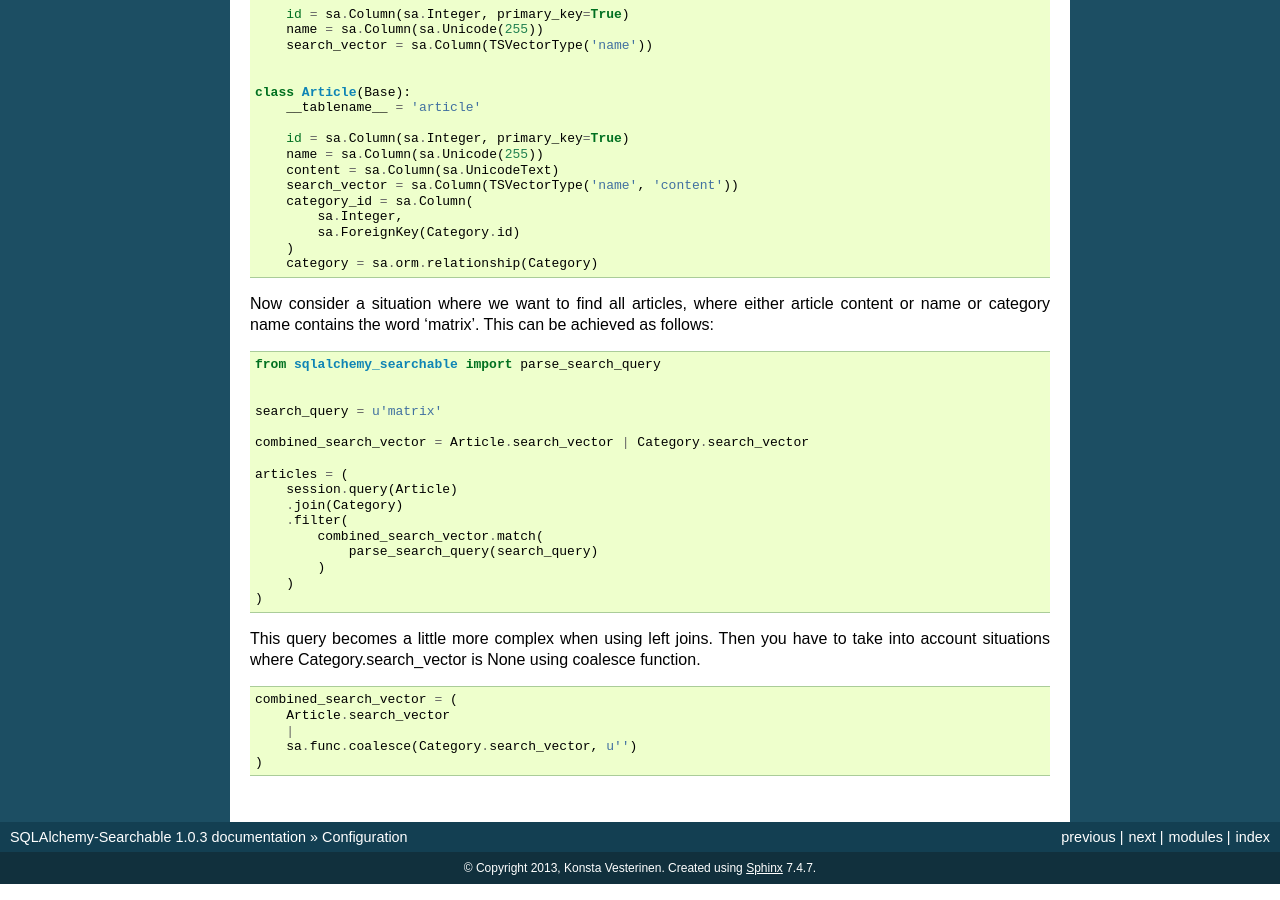
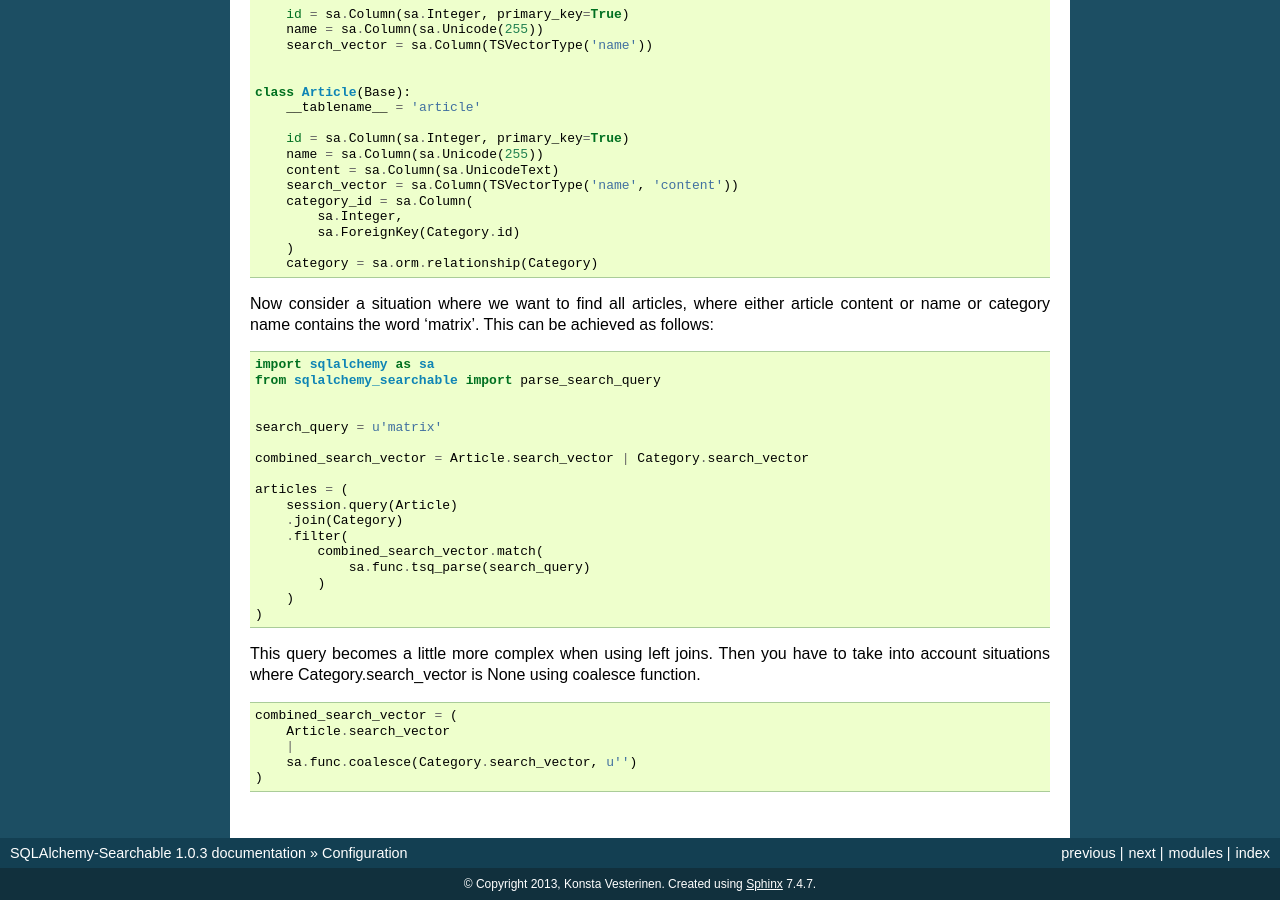
Before and after one commit to falcony-io/sqlalchemy-searchable, a Sphinx documentation site: the page built from docs/configuration.rst, in a window 1280 px wide and 900 px high, scrolled down 1736 px. Built offline with Sphinx 7.4.7, drawn with Linux system fonts in a browser that asks for light colours.

Commit message:
Update combined vector example

```diff
--- a/docs/configuration.rst
+++ b/docs/configuration.rst
@@ -138,6 +138,7 @@ Now consider a situation where we want to find all articles, where either articl
 ::
 
 
+    import sqlalchemy as sa
     from sqlalchemy_searchable import parse_search_query
 
 
@@ -150,7 +151,7 @@ Now consider a situation where we want to find all articles, where either articl
         .join(Category)
         .filter(
             combined_search_vector.match(
-                parse_search_query(search_query)
+                sa.func.tsq_parse(search_query)
             )
         )
     )
```
